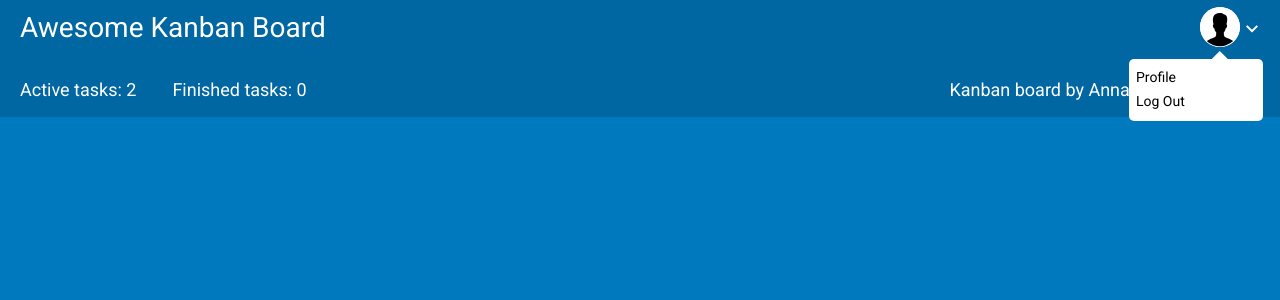
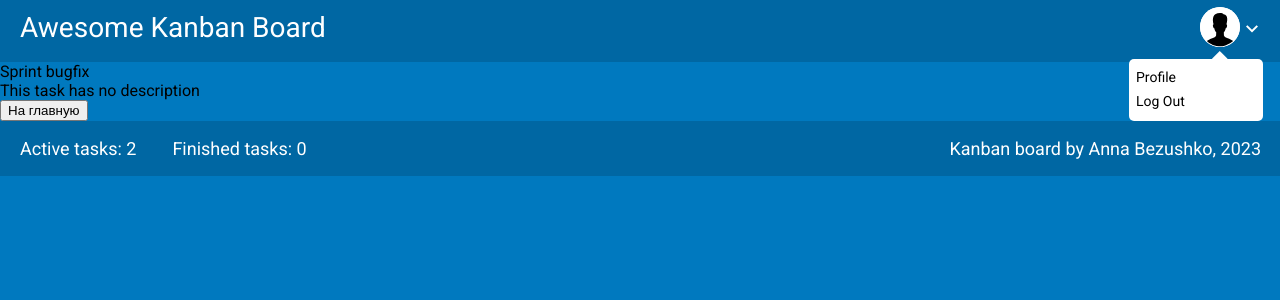
Before and after one commit to AnnaBezushko/kanban_board, a React (Create React App) app: page /task/1686674342000 in a window 1280 px wide. Shown: the top 300 px of the page. Built offline with nearby package versions, Linux system fonts and the light colour scheme.

Commit message:
Added task page

```diff
--- a/src/components/layout/layout.js
+++ b/src/components/layout/layout.js
@@ -14,7 +14,8 @@ import {
 } from "react-router-dom";
 import Details from "../main/details/details";
 import { useState } from "react";
-import {createTask, filterBacklog, filterFinished} from "../main/taskStatus";
+import {createTask, filterBacklog, filterFinished} from "../main/stateManagement";
+import {TaskPage} from "../taskPage/TaskPage";
 const router = createBrowserRouter([
   {
     path: "/",
@@ -60,7 +61,10 @@ const Layout = () => {
         <Route
           path="/"
           element={<Main state={state} setState={setStateWithLocalStorage} router={router} />}
-        />
+        /><Route
+          path="/task/:taskId"
+          element={<TaskPage state={state} setState={setStateWithLocalStorage} />}
+      />
       </Routes>
       <Footer finishedCount={finishedCount} activeCount={activeCount}/>
     </div>
--- a/src/components/main/column/card/card.js
+++ b/src/components/main/column/card/card.js
@@ -1,12 +1,12 @@
 import css from "./card.module.scss";
 import Details from "../../details/details";
 import { Routes } from "react-router";
-import { Route } from "react-router-dom";
+import {Link, Route} from "react-router-dom";
 
 const Card = (props) => {
   return (
     <div className={css.card}>
-      {props.task.name}
+        <Link to={`/task/${props.task.id}`}>{props.task.name}</Link>
       <span> id = {props.task.id} </span>
       <Routes>
         <Route
--- a/src/components/main/column/footer/columnFooter.js
+++ b/src/components/main/column/footer/columnFooter.js
@@ -4,7 +4,7 @@ import SubmitButton from "./submitButton/submitButton";
 import CardsDropdown from "./cardsDropdown/cardsDropdown";
 import { useState } from "react";
 import Input from "./input/input";
-import {createTask} from "../../taskStatus";
+import {createTask} from "../../stateManagement";
 
 const ColumnFooter = (props) => {
   const [task, setTask] = useState();
--- a/src/components/main/main.js
+++ b/src/components/main/main.js
@@ -1,6 +1,6 @@
 import css from "./main.module.scss";
 import Column from "./column/column";
-import {filterBacklog, filterFinished, filterInProgress, filterReady, taskStatus} from "./taskStatus";
+import {filterBacklog, filterFinished, filterInProgress, filterReady, taskStatus} from "./stateManagement";
 
 const Main = ({ state, setState }) => {
   const addTask = (columnName) => (task) => {
--- a/src/components/main/taskStatus.js
+++ b/src/components/main/stateManagement.js
@@ -18,3 +18,14 @@ export function createTask(name, description = "") {
         status: taskStatus.backlog,
     };
 }
+
+export function updateTasksArrayAndGetNewState(state, task){
+    const tasks = [...state.tasks];
+    console.log(state, task);
+    const index = tasks.findIndex((t) => t.id === task.id);
+    if(index === -1){
+        throw Error(`Undefined task ${task.id}`);
+    }
+    tasks[index] = task;
+    return {...state, tasks}
+}
--- /dev/null
+++ b/src/components/taskPage/TaskPage.js
@@ -0,0 +1,41 @@
+import {useNavigate, useParams} from "react-router";
+import {updateTasksArrayAndGetNewState} from "../main/stateManagement";
+import {useState} from "react";
+
+function getTaskById(state, taskId){
+    return state.tasks.filter((task) => task.id === taskId);
+}
+
+function BackButton(){
+    const navigate = useNavigate();
+    return <button onClick={() => navigate('/')}>На главную</button>
+}
+
+function editDescription(state, setState, task, description){
+    task.description = description;
+    setState(updateTasksArrayAndGetNewState(state, task))
+}
+
+export function TaskPage({state, setState}) {
+    const [isEditorOpened, setIsEditorOpened] = useState(false);
+    const {taskId} = useParams();
+    const task = getTaskById(state, taskId)[0];
+    const handleDescriptionChange = (e) => {
+        editDescription(state, setState, task, e.target.value);
+        if(!e.target.value) setIsEditorOpened(false);
+    };
+    console.log(task.description);
+    if (!task) {
+        return <div>Задача не найдена.<BackButton/></div>;
+    }
+    return <div>
+        {task.name}
+        {(task.description || isEditorOpened) ?
+            <textarea value={task.description} onChange={handleDescriptionChange}></textarea> :
+            <div onClick={() => setIsEditorOpened(true)} style={{cursor: 'pointer'}}>
+                This task has no description
+            </div>
+        }
+        <BackButton/>
+    </div>
+}
```
